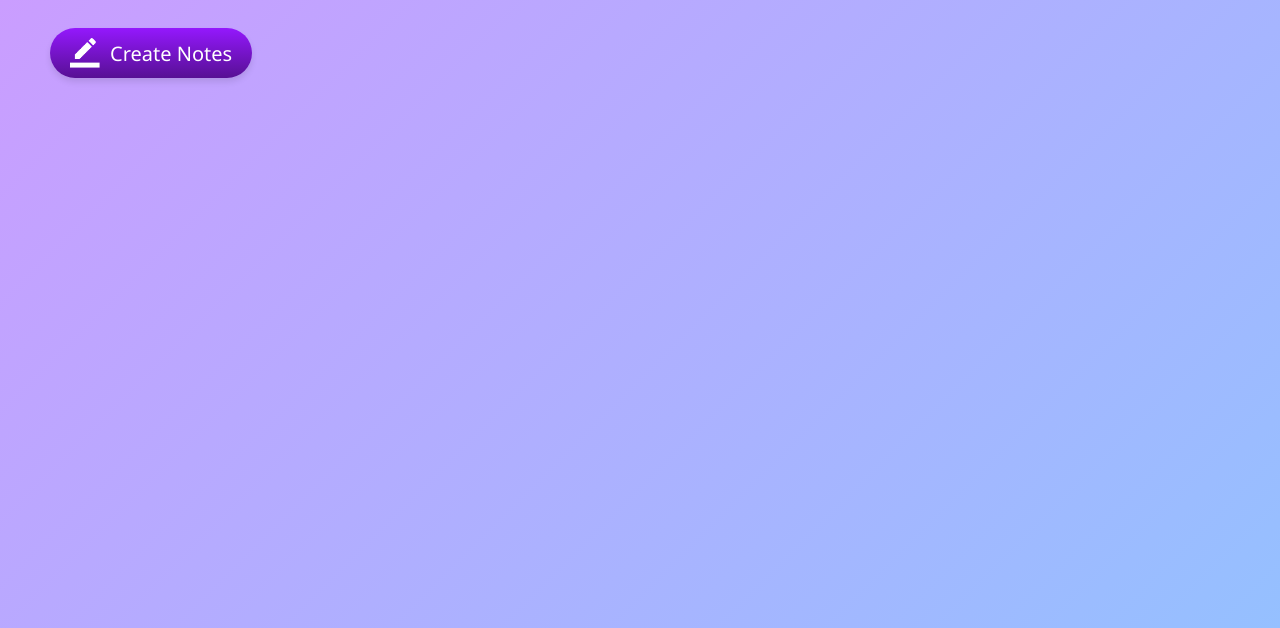
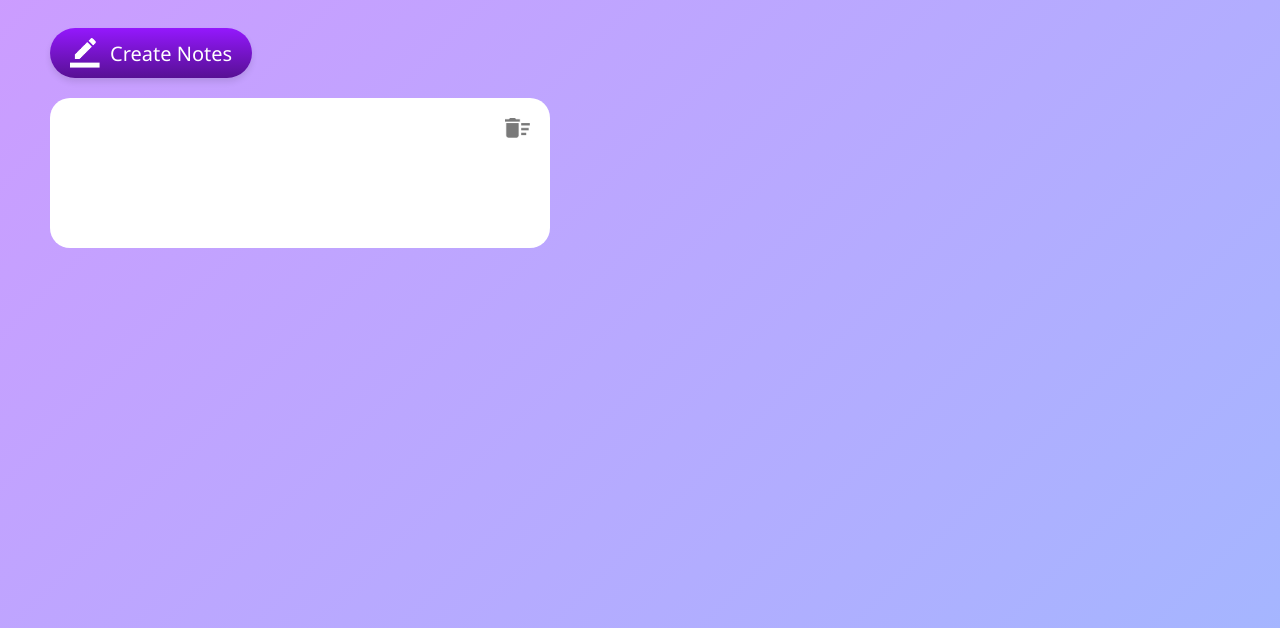
Before and after one commit to Thanosda/Notes-App, a plain HTML site: page index.html in a window 1280 px wide. Shown: the part 172-800 px from the top of the page. Drawn offline with Linux system fonts and the light colour scheme.

Commit message:
UI finished

```diff
--- a/index.html
+++ b/index.html
@@ -10,6 +10,12 @@
     <div class="container">
       <h1><img src="/images/notes.png" />Notes</h1>
       <button><img src="/images/edit.png" />Create Notes</button>
+    <div class="notes-list">
+       <p contenteditable="true" class="input"></p>
+       <img src="/Notes-App/images/delete.png" alt="">
+
     </div>
+    </div>
+    <script src="notes.js"></script>
   </body>
 </html>
--- a/notes.css
+++ b/notes.css
@@ -9,8 +9,8 @@
 
 .container{
     width: 100%;
-    height: 100vh;
-    min-width: 700px;
+    height: 200vh;
+    min-width: 100px;
     background: linear-gradient(135deg, #cf9aff, #95c0ff);
 
 }
@@ -36,7 +36,7 @@
     font-size: 20px;
     background: linear-gradient( #9418fd,#571094);
     border: none;
-    border-radius: 50px;
+    border-radius: 40px;
     cursor: pointer;
     color:white;
     box-shadow: 0 4px 6px rgba(0, 0, 0, 0.1);
@@ -47,3 +47,21 @@
     width: 30px;
     margin-right: 10px;
 }
+.notes-list{
+    margin: 20px 50px;
+    width: 100%;
+    border-radius: 20px;
+    max-width: 500px;
+    min-height: 150px;
+    background: white;
+    padding: 15px;
+    outline: none;
+    position: relative;
+}
+.notes-list img{
+    position: absolute;
+    top: 20px;
+    right: 20px;
+    width: 25px;
+    cursor: pointer;
+}
```
